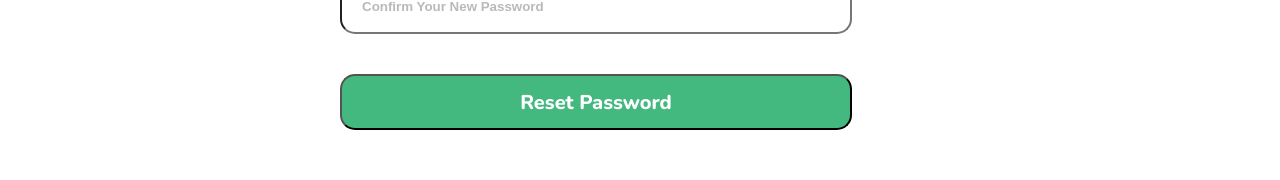
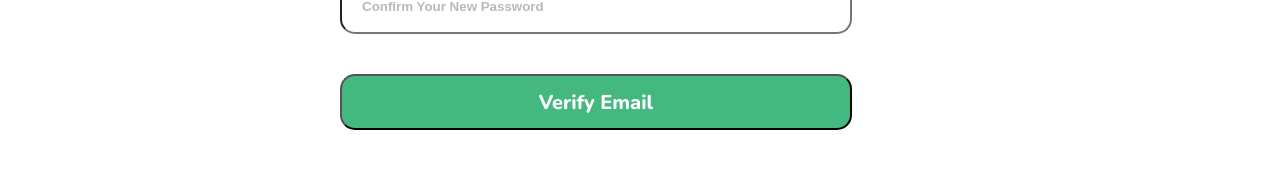
Before and after one commit to zuri-training/Anime-lib_T94-frontend-, a React (Create React App) app: page /reset-password in a window 1280 px wide. Shown: the part 550-730 px from the top of the page. Built offline with nearby package versions, Linux system fonts and the light colour scheme.

Commit message:
changes on password recovery page 4

```diff
--- a/src/components/password_reset/password_reset.js
+++ b/src/components/password_reset/password_reset.js
@@ -13,7 +13,7 @@ const PasswordReset = () => {
                                     <input type="password" placeholder="Enter Your New Password" required/>
                                     <label for="email">Confirm Password</label>
                                     <input type="password" placeholder="Confirm Your New Password" required/>
-                                    <button className="resetResetBtn">Reset Password</button>
+                                    <button className="resetResetBtn">Verify Email</button>
                             </form>
                     </div>
           </div>
```
